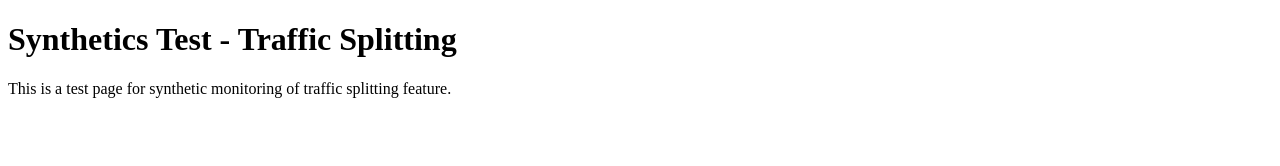
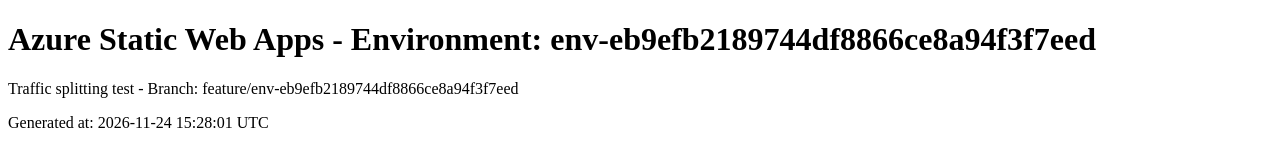
Before and after one commit to static-web-apps-testing-org/synthetics-swa-traffic-eb9efb2189744df8866ce8a94f3f7eed, a plain HTML site: page index.html in a window 1280 px wide. Drawn offline with Linux system fonts and the light colour scheme.

Commit message:
Update index.html for env-eb9efb2189744df8866ce8a94f3f7eed

```diff
--- a/index.html
+++ b/index.html
@@ -1,10 +1,11 @@
 <!DOCTYPE html>
 <html>
 <head>
-<title>Synthetics Test - Traffic Splitting</title>
+<title>Environment: env-eb9efb2189744df8866ce8a94f3f7eed</title>
 </head>
 <body>
-<h1>Synthetics Test - Traffic Splitting</h1>
-<p>This is a test page for synthetic monitoring of traffic splitting feature.</p>
+<h1>Azure Static Web Apps - Environment: env-eb9efb2189744df8866ce8a94f3f7eed</h1>
+<p>Traffic splitting test - Branch: feature/env-eb9efb2189744df8866ce8a94f3f7eed</p>
+<p>Generated at: 2026-11-24 15:28:01 UTC</p>
 </body>
 </html>
```
